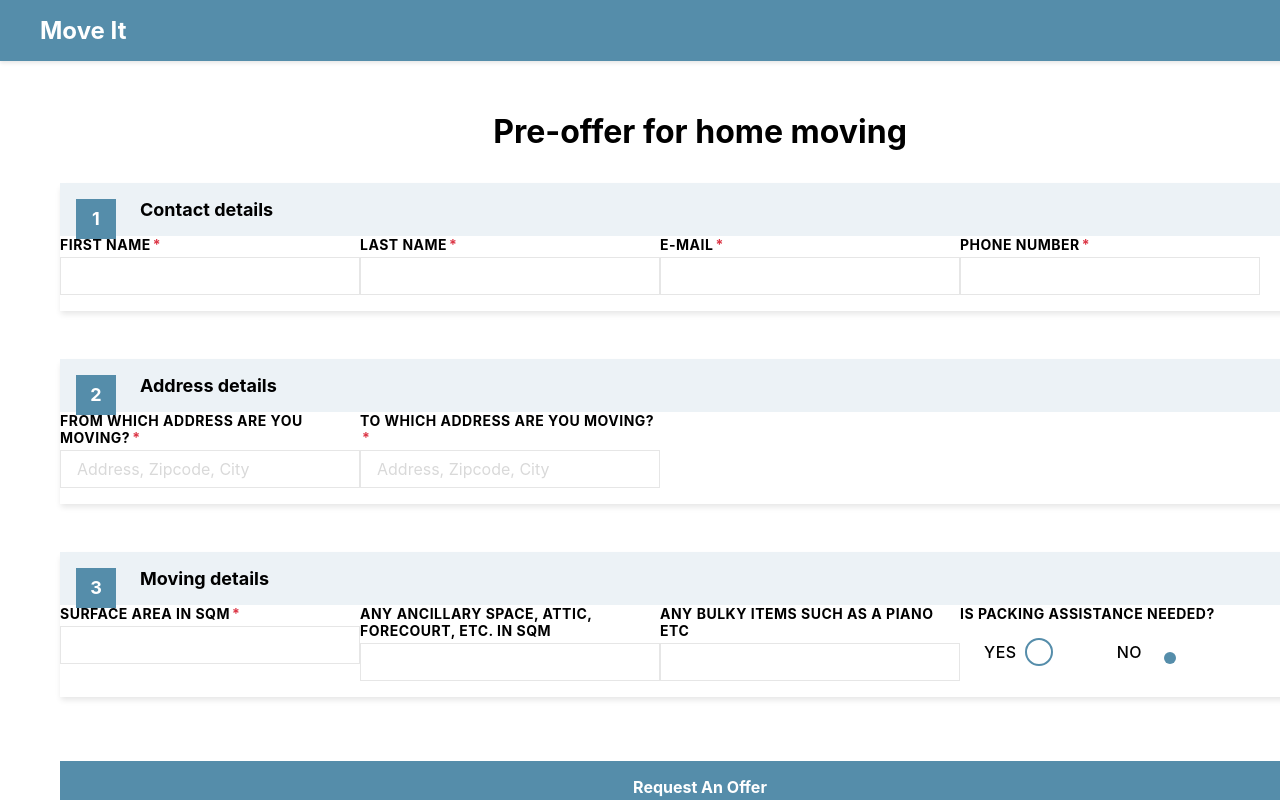
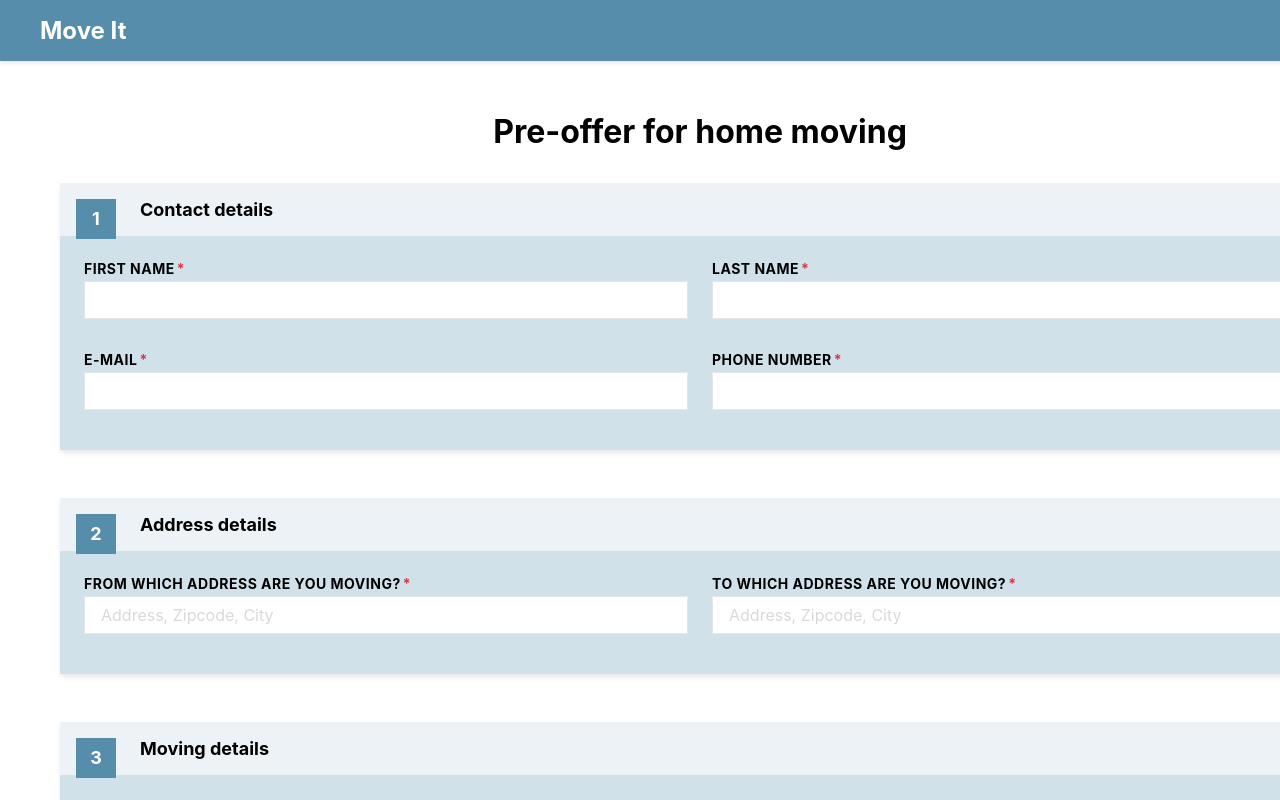
Before and after one commit to DevKingKev/lab-move-it-reactjs, a React (Vite) app: page /pre-offer in a window 1280 px wide. Shown: the top 800 px of the page. Built offline with nearby package versions, Linux system fonts and the light colour scheme.

Commit message:
Previous changes had ruined existing styling.
Added "mode" selector which allows us to reuse the same component but have it in input or displya mode.

```diff
--- a/src/components/Card.module.scss
+++ b/src/components/Card.module.scss
@@ -42,6 +42,12 @@
 
   &__content {
     flex: 0 0 auto;
+    padding: $spacing-lg;
+    background-color: $moveit-form-blue;
+  }
+
+  // Display mode (for Confirmation page with ValueFields)
+  &--display &__content {
     padding: 0;
     background-color: $moveit-white;
   }
--- a/src/components/Card.tsx
+++ b/src/components/Card.tsx
@@ -8,13 +8,23 @@ type CardProps = {
   header: string
   /** Card content */
   children: ReactNode
+  /** Mode: "input" for form fields (default), "display" for read-only values */
+  mode?: "input" | "display"
   /** Optional additional className */
   className?: string
 }
 
-const Card = ({ step, header, children, className }: CardProps) => {
+const Card = ({
+  step,
+  header,
+  children,
+  mode = "input",
+  className,
+}: CardProps) => {
+  const modeClass = mode === "display" ? styles["card--display"] : ""
+
   return (
-    <div className={`${styles.card} ${className ?? ""}`}>
+    <div className={`${styles.card} ${modeClass} ${className ?? ""}`}>
       <div className={styles.card__header}>
         {step && <div className={styles.card__step}>{step}</div>}
         <h3 className={styles.card__title}>{header}</h3>
--- a/src/components/FormSection.module.scss
+++ b/src/components/FormSection.module.scss
@@ -7,8 +7,8 @@
 
   &--grid {
     display: grid;
-    grid-template-columns: repeat(auto-fit, minmax(300px, 300px));
-    gap: 0;
+    grid-template-columns: 1fr 1fr;
+    gap: $spacing-md $spacing-lg;
 
     // Stack on mobile
     @media (max-width: $breakpoint-sm) {
@@ -20,4 +20,10 @@
     @include flex-column;
     gap: $spacing-md;
   }
+
+  // Display mode (for Confirmation page with ValueFields)
+  &--display.formSection--grid {
+    grid-template-columns: repeat(auto-fit, minmax(300px, 300px));
+    gap: 0;
+  }
 }
--- a/src/components/FormSection.tsx
+++ b/src/components/FormSection.tsx
@@ -6,6 +6,8 @@ type FormSectionProps = {
   children: ReactNode
   /** Optional layout: "grid" for two-column, "stack" for single column */
   layout?: "grid" | "stack"
+  /** Mode: "input" for form fields (default), "display" for read-only values */
+  mode?: "input" | "display"
   /** Optional additional className */
   className?: string
 }
@@ -13,11 +15,14 @@ type FormSectionProps = {
 const FormSection = ({
   children,
   layout = "grid",
+  mode = "input",
   className,
 }: FormSectionProps) => {
+  const modeClass = mode === "display" ? styles["formSection--display"] : ""
+
   return (
     <div
-      className={`${styles.formSection} ${styles[`formSection--${layout}`]} ${
+      className={`${styles.formSection} ${styles[`formSection--${layout}`]} ${modeClass} ${
         className ?? ""
       }`}
     >
--- a/src/pages/Confirmation.tsx
+++ b/src/pages/Confirmation.tsx
@@ -69,8 +69,8 @@ const Confirmation = () => {
           </p>
 
           {/* Contact Details Card */}
-          <Card header="Contact details">
-            <FormSection layout="grid">
+          <Card header="Contact details" mode="display">
+            <FormSection layout="grid" mode="display">
               <ValueField
                 label="Name"
                 value={`${formData.firstName} ${formData.lastName}`}
@@ -81,16 +81,16 @@ const Confirmation = () => {
           </Card>
 
           {/* Address Details Card */}
-          <Card header="Address details">
-            <FormSection layout="grid">
+          <Card header="Address details" mode="display">
+            <FormSection layout="grid" mode="display">
               <ValueField label="From" value={formData.addressFrom} />
               <ValueField label="To" value={formData.addressTo} />
             </FormSection>
           </Card>
 
           {/* Moving Details Card */}
-          <Card header="Moving details">
-            <FormSection layout="grid">
+          <Card header="Moving details" mode="display">
+            <FormSection layout="grid" mode="display">
               <ValueField
                 label="Surface Area SQM"
                 value={`${String(formData.livingAreaInM2)} SQM`}
--- a/src/styles/_variables.scss
+++ b/src/styles/_variables.scss
@@ -11,7 +11,7 @@ $dark-color: #343a40;
 // Move-It Application Colors
 $moveit-header-blue: #558DAA;       // Header bar blue (darker steel blue)
 $moveit-card-header-blue: #ECF2F6;       // Button and interactive elements (medium blue)
-$moveit-form-blue: #D1E1EA;        // Price text blue
+$moveit-form-blue: #D1E1EA;        // Form blue
 $moveit-success-green: #2AC45D;     // Success checkmark and positive states
 $moveit-placeholder-grey: #D9D9D9;        // Section backgrounds
 $moveit-white: #FFFFFF;             // Main background
```
